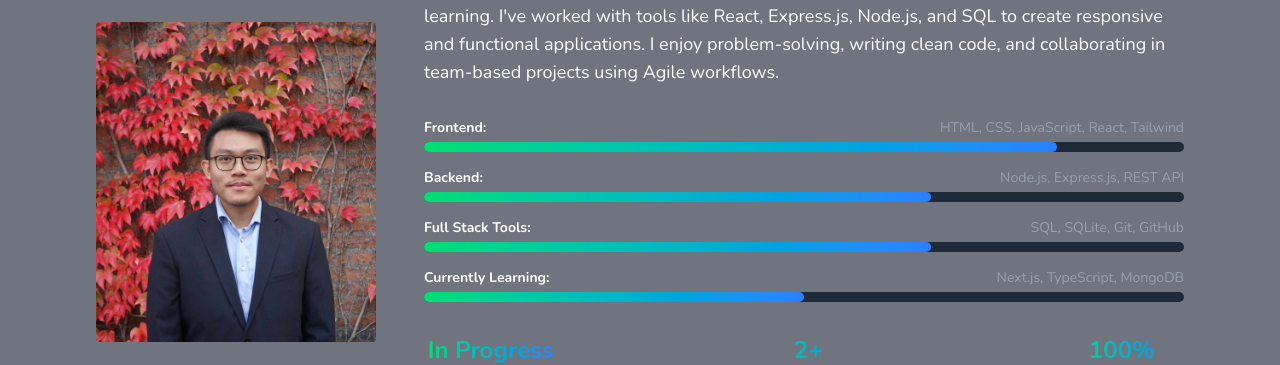
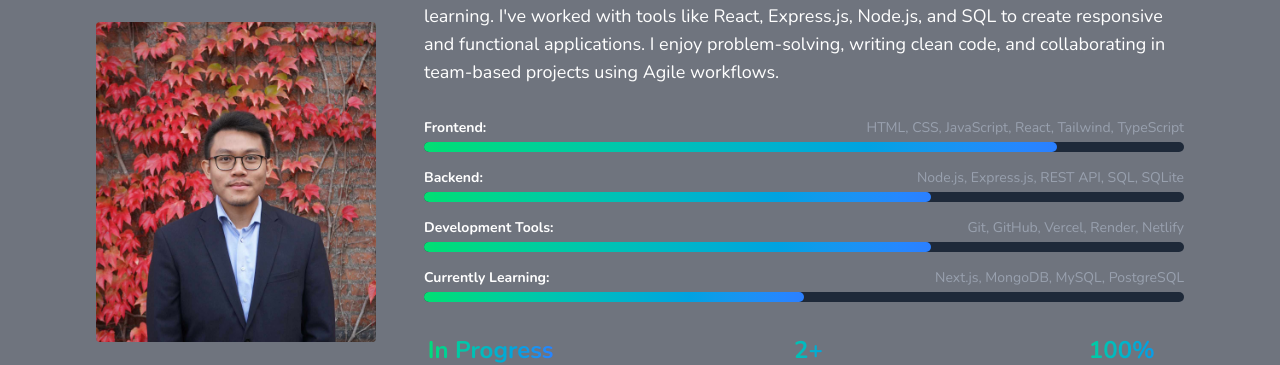
Before and after one commit to Taninwat-55/my-portfolio, a React (Vite) app: page / in a window 1280 px wide. Shown: the part 2242-2607 px from the top of the page. Built offline with nearby package versions, Linux system fonts and the light colour scheme.

Commit message:
fix skills and add project demo live  to forum app

```diff
--- a/src/components/sections/About.jsx
+++ b/src/components/sections/About.jsx
@@ -6,22 +6,22 @@ function About() {
     {
       label: 'Frontend',
       level: 'w-10/12',
-      skills: 'HTML, CSS, JavaScript, React, Tailwind',
+      skills: 'HTML, CSS, JavaScript, React, Tailwind, TypeScript',
     },
     {
       label: 'Backend',
       level: 'w-8/12',
-      skills: 'Node.js, Express.js, REST API',
+      skills: 'Node.js, Express.js, REST API, SQL, SQLite',
     },
     {
-      label: 'Full Stack Tools',
+      label: 'Development Tools',
       level: 'w-8/12',
-      skills: 'SQL, SQLite, Git, GitHub',
+      skills: 'Git, GitHub, Vercel, Render, Netlify',
     },
     {
       label: 'Currently Learning',
       level: 'w-6/12',
-      skills: 'Next.js, TypeScript, MongoDB',
+      skills: 'Next.js, MongoDB, MySQL, PostgreSQL',
     },
   ];
 
@@ -62,10 +62,10 @@ function About() {
             <p className='text-lg mb-8'>
               I'm a full stack developer in training, actively building
               real-world projects through hands-on learning. I've worked with
-              tools like React, Express.js, Node.js, and SQL to create responsive
-              and functional applications. I enjoy problem-solving, writing
-              clean code, and collaborating in team-based projects using Agile
-              workflows.
+              tools like React, Express.js, Node.js, and SQL to create
+              responsive and functional applications. I enjoy problem-solving,
+              writing clean code, and collaborating in team-based projects using
+              Agile workflows.
             </p>
             <div className='space-y-4'>
               {skillGroups.map((group) => (
--- a/src/components/sections/Projects.jsx
+++ b/src/components/sections/Projects.jsx
@@ -23,7 +23,7 @@ const projects = [
     video: 'Forum-video.mov',
     gif: 'forum.gif',
     github: 'https://github.com/Taninwat-55/Forum-App-Project-React',
-    demo: '',
+    demo: 'https://forum-app-project-react-q54hiu5nj-taninwat-55s-projects.vercel.app',
   },
   {
     id: 3,
```
